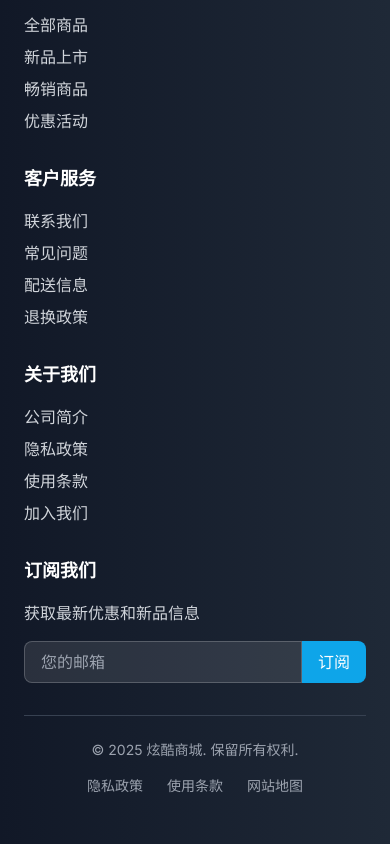
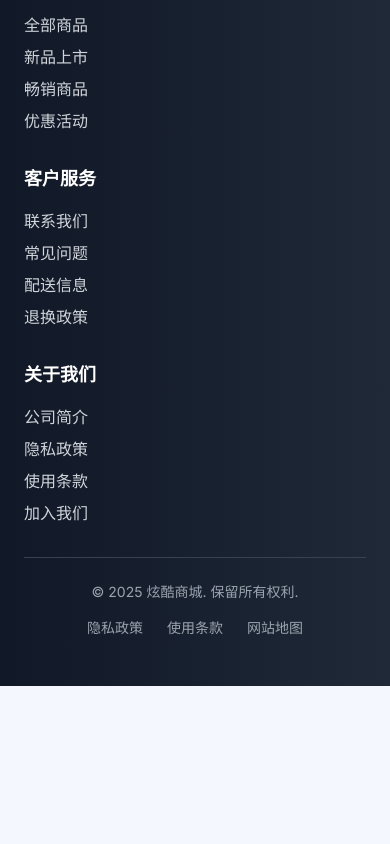
Before and after one commit to yitntg/buy2, a Next.js app: page / in a window 390 px wide. Shown: the part 8249-9093 px from the top of the page. After the commit the page ends 8935 px from the top, so only its background shows below. Built offline with nearby package versions, Linux system fonts and the light colour scheme.

Commit message:
优化：移除页脚中的重复订阅栏

```diff
--- a/app/components/Footer.tsx
+++ b/app/components/Footer.tsx
@@ -40,9 +40,9 @@ const Footer = () => {
     <footer className="bg-gradient-to-r from-gray-900 to-gray-800 text-white py-12 px-6 md:px-10">
       <div className="container mx-auto">
         {/* 上半部分 */}
-        <div className="grid grid-cols-1 md:grid-cols-4 gap-8 mb-8">
+        <div className="grid grid-cols-1 md:grid-cols-3 lg:grid-cols-4 gap-8 mb-8">
           {/* Logo和社交媒体 */}
-          <div>
+          <div className="lg:col-span-1">
             <h3 className="text-xl font-bold mb-4 text-gradient">炫酷商城</h3>
             <p className="text-gray-300 mb-4">提供最优质的购物体验</p>
             <div className="flex space-x-4">
@@ -62,7 +62,7 @@ const Footer = () => {
 
           {/* 链接 */}
           {Object.entries(footerLinks).map(([title, links]) => (
-            <div key={title}>
+            <div key={title} className="lg:col-span-1">
               <h4 className="text-lg font-semibold mb-4">{title}</h4>
               <ul className="space-y-2">
                 {links.map((link, index) => (
@@ -78,26 +78,6 @@ const Footer = () => {
               </ul>
             </div>
           ))}
-
-          {/* 订阅 */}
-          <div>
-            <h4 className="text-lg font-semibold mb-4">订阅我们</h4>
-            <p className="text-gray-300 mb-4">获取最新优惠和新品信息</p>
-            <form className="flex">
-              <input
-                type="email"
-                placeholder="您的邮箱"
-                className="px-4 py-2 rounded-l-lg bg-white/10 border border-white/20 text-white placeholder-gray-400 focus:outline-none focus:ring-2 focus:ring-primary-500 focus:border-transparent flex-1"
-                required
-              />
-              <button
-                type="submit"
-                className="px-4 py-2 bg-primary-500 hover:bg-primary-600 text-white font-medium rounded-r-lg transition-colors"
-              >
-                订阅
-              </button>
-            </form>
-          </div>
         </div>
 
         {/* 底部版权 */}
```
